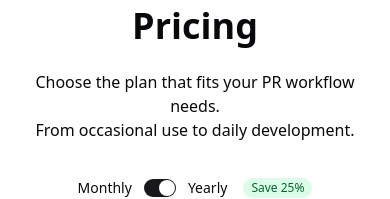
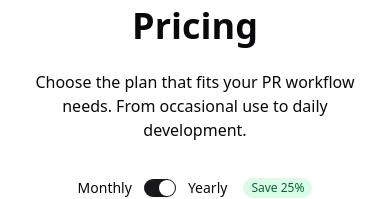
Before and after one commit to babyo77/auto-pr-web, a Next.js app: page /pricing in a window 390 px wide. Shown: the part 122-321 px from the top of the page. Built offline with nearby package versions, Linux system fonts and the light colour scheme; no server answers.

Commit message:
fix: improve layout and formatting in settings, hero section, and pricing components for better readability

```diff
--- a/src/app/(pages)/settings/page.tsx
+++ b/src/app/(pages)/settings/page.tsx
@@ -27,7 +27,7 @@ export default function SettingsPage() {
     );
   }
   return (
-    <div className="container py-16 md:py-32 mx-auto max-w-6xl p-6">
+    <div className="container py-16 md:py-32 mx-auto max-w-6xl p-6 max-md:pt-28">
       <div className="mb-8">
         <h1 className="text-4xl font-medium">Settings</h1>
         <p className="text-muted-foreground mt-2">
--- a/src/components/hero-section.tsx
+++ b/src/components/hero-section.tsx
@@ -18,9 +18,9 @@ export default function HeroSection() {
                 <h1 className="mt-8 max-w-2xl text-balance text-5xl font-semibold md:text-6xl lg:mt-16 xl:text-7xl">
                   Write PRs in Seconds
                 </h1>
-                <p className="mt-8 max-w-2xl text-pretty text-lg">
-                  Generate complete, professional pull requests in seconds.
-                  <br /> Save hours every week with our Chrome extension.
+                <p className="mt-8 max-w-2xl text-pretty text-lg md:max-w-[500px]">
+                  Generate complete, professional pull requests in seconds. Save
+                  hours every week with our Chrome extension.
                 </p>
 
                 <div className="mt-12 flex flex-col items-center justify-center gap-2 sm:flex-row lg:justify-start">
--- a/src/components/pricing.tsx
+++ b/src/components/pricing.tsx
@@ -113,10 +113,12 @@ export default function Pricing() {
           <h1 className="text-center text-4xl font-semibold lg:text-5xl">
             Pricing
           </h1>
-          <p>
-            Choose the plan that fits your PR workflow needs.
-            <br /> From occasional use to daily development.
-          </p>
+          <div className="max-w-xl text-center mx-auto md:max-w-[400px]">
+            <p>
+              Choose the plan that fits your PR workflow needs. From occasional
+              use to daily development.
+            </p>
+          </div>
 
           <div className="flex items-center justify-center space-x-3 pt-3">
             <Label htmlFor="billing-toggle" className="font-medium">
```
